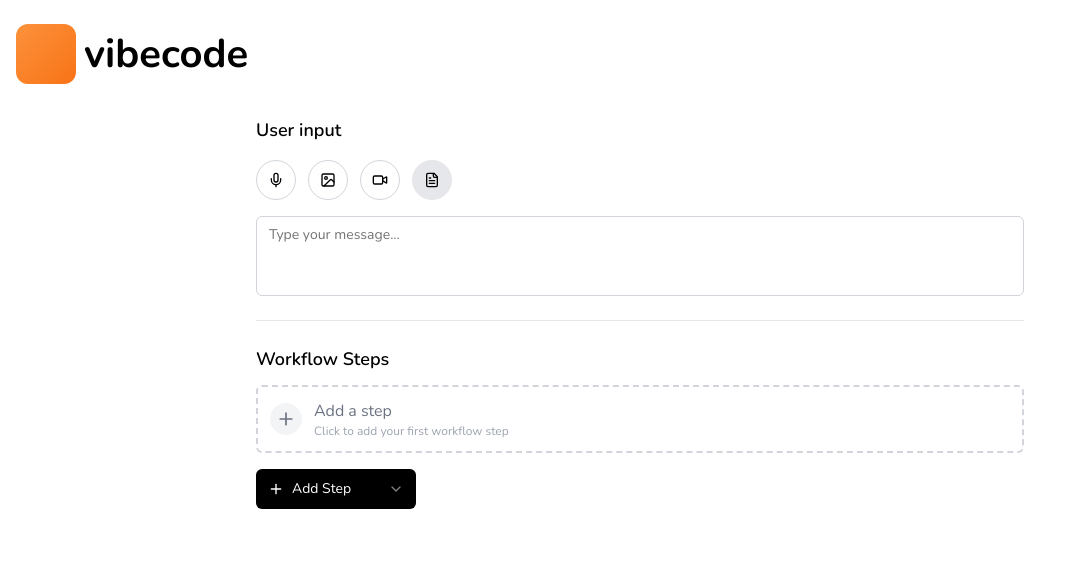
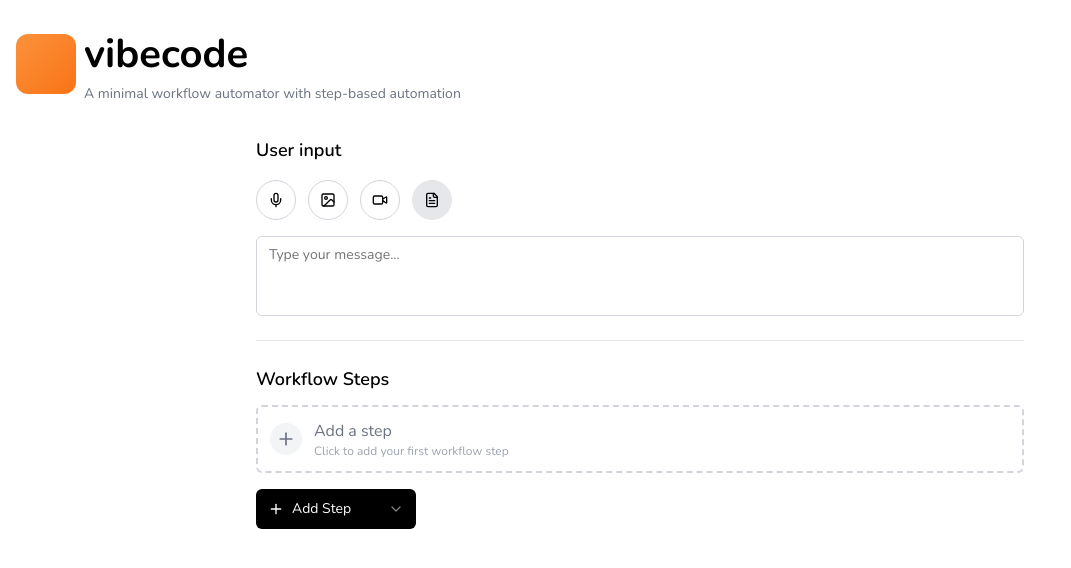
Before and after one commit to rbrown101010/v0-dark-mode-app-design, a Next.js app: page / in a window 1280 px wide. Shown: the top 568 px of the page, without its empty margins (0-1071 px from the left). Built offline with nearby package versions, Linux system fonts and the light colour scheme.

Commit message:
Add subtitle below main title

```diff
--- a/app/page.tsx
+++ b/app/page.tsx
@@ -136,7 +136,10 @@ export default function Home() {
       <header className="w-full flex justify-between items-center mb-8 mt-2">
         <div className="flex items-center">
           <div className="w-[60px] h-[60px] rounded-xl bg-gradient-to-br from-orange-400 to-orange-500 mr-2"></div>
-          <span className="font-bold text-[2.5rem]">vibecode</span>
+          <div className="flex flex-col">
+            <span className="font-bold text-[2.5rem]">vibecode</span>
+            <span className="text-sm text-gray-500">A minimal workflow automator with step-based automation</span>
+          </div>
         </div>
 
         {workflowSteps.length > 0 && (
```
